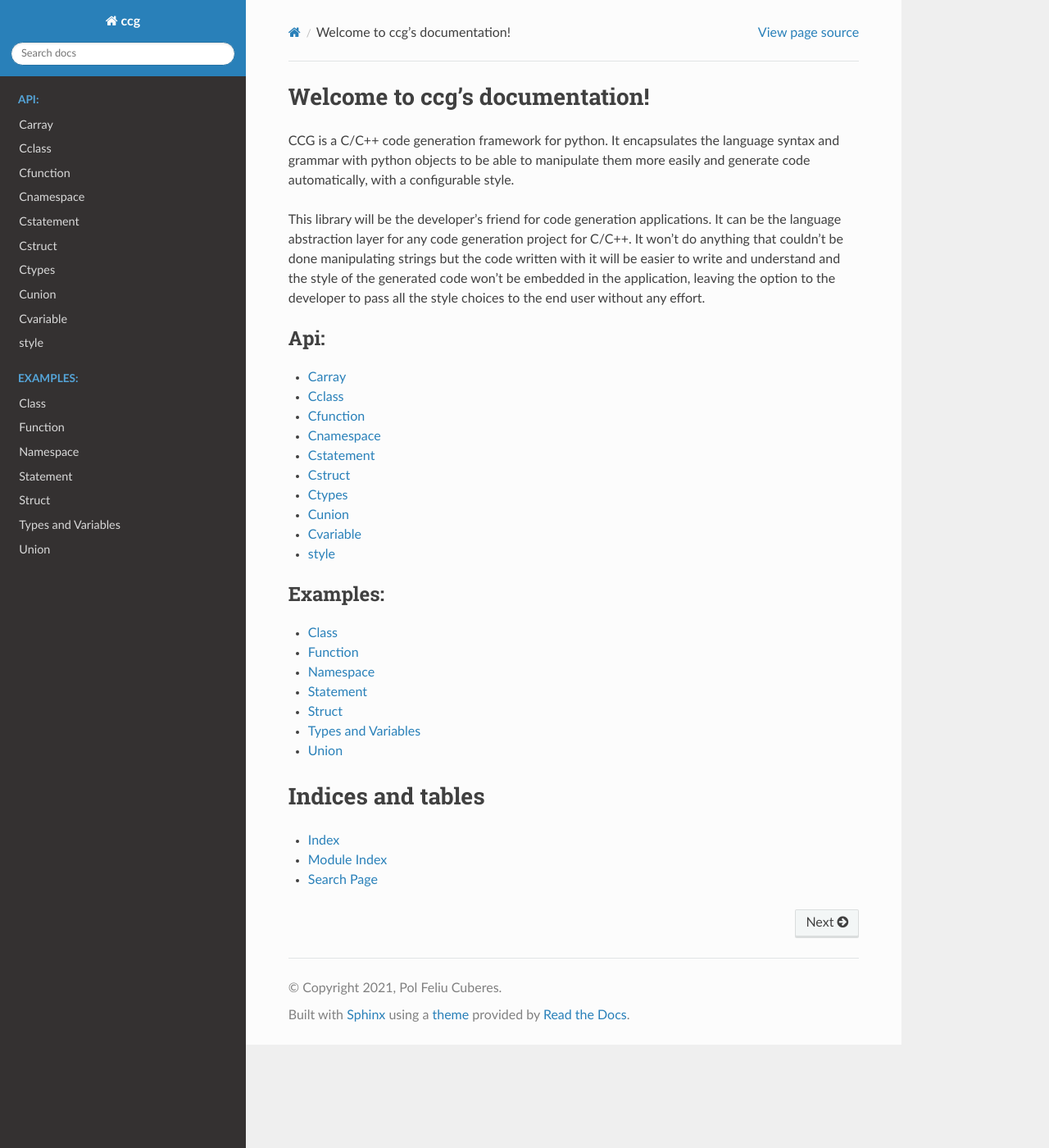
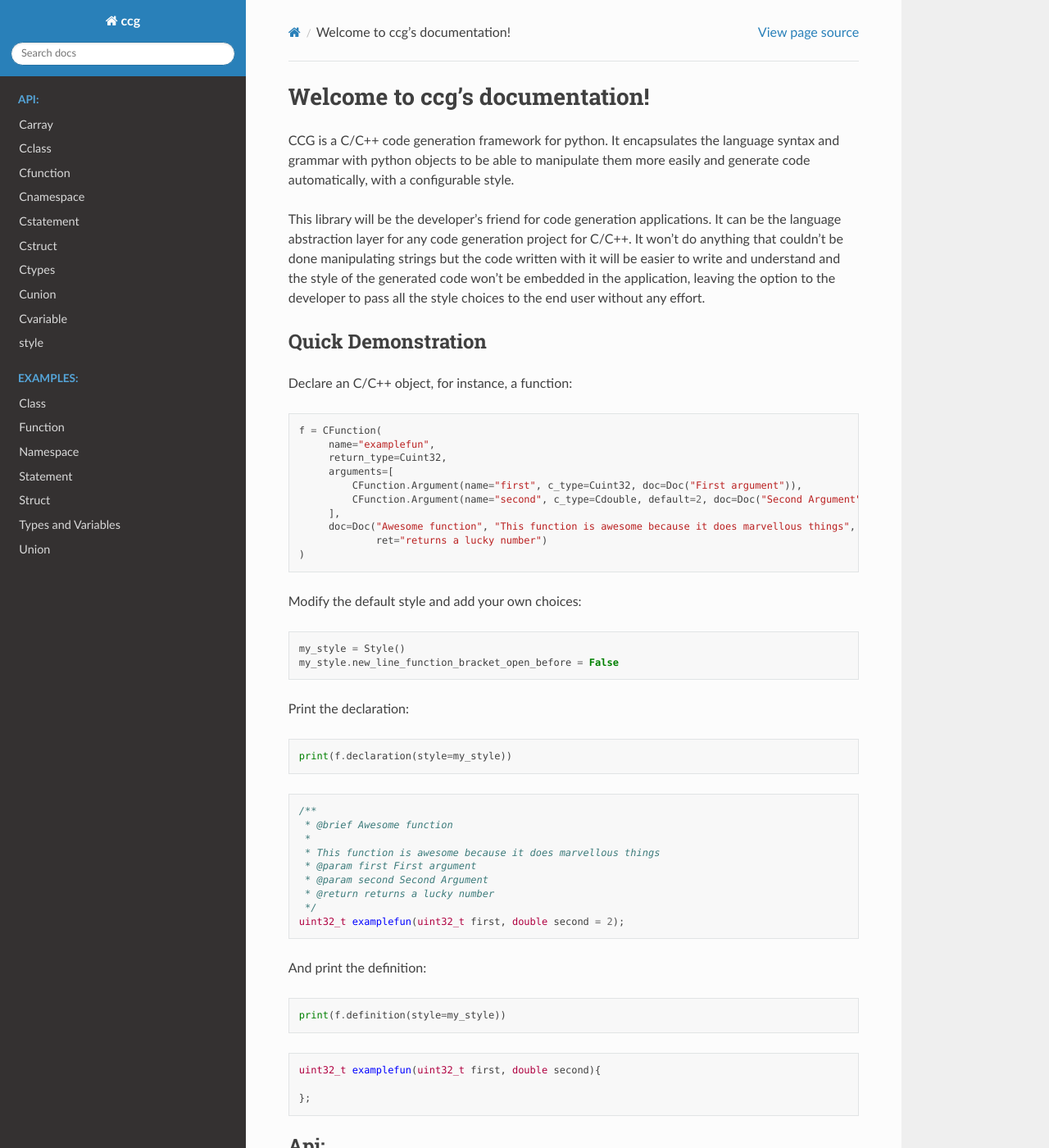
Before and after one commit to polfeliu/CCG, a Sphinx documentation site: the page built from doc/source/index.rst, in a window 1280 px wide and 1400 px high. Shown: the whole window at 82% size. Built offline with Sphinx 7.4.7 and the Read the Docs theme 2.0.0, drawn with Linux system fonts in a browser that asks for light colours.

Commit message:
quick demo for index

```diff
--- a/doc/source/index.rst
+++ b/doc/source/index.rst
@@ -4,6 +4,61 @@ Welcome to ccg's documentation!
 CCG is a C/C++ code generation framework for python. It encapsulates the language syntax and grammar with python objects to be able to manipulate them more easily and generate code automatically, with a configurable style.
 
 This library will be the developer's friend for code generation applications. It can be the language abstraction layer for any code generation project for C/C++. It won't do anything that couldn't be done manipulating strings but the code written with it will be easier to write and understand and the style of the generated code won't be embedded in the application, leaving the option to the developer to pass all the style choices to the end user without any effort.
+
+====================
+Quick Demonstration
+====================
+Declare an C/C++ object, for instance, a function:
+
+.. code-block:: python
+
+   f = CFunction(
+        name="examplefun",
+        return_type=Cuint32,
+        arguments=[
+            CFunction.Argument(name="first", c_type=Cuint32, doc=Doc("First argument")),
+            CFunction.Argument(name="second", c_type=Cdouble, default=2, doc=Doc("Second Argument"))
+        ],
+        doc=Doc("Awesome function", "This function is awesome because it does marvellous things",
+                ret="returns a lucky number")
+   )
+
+Modify the default style and add your own choices:
+
+.. code-block:: python
+
+   my_style = Style()
+   my_style.new_line_function_bracket_open_before = False
+
+Print the declaration:
+
+.. code-block:: python
+
+   print(f.declaration(style=my_style))
+
+.. code-block:: c
+
+   /**
+    * @brief Awesome function
+    *
+    * This function is awesome because it does marvellous things
+    * @param first First argument
+    * @param second Second Argument
+    * @return returns a lucky number
+    */
+   uint32_t examplefun(uint32_t first, double second = 2);
+
+And print the definition:
+
+.. code-block:: python
+
+   print(f.definition(style=my_style))
+
+.. code-block:: c
+
+   uint32_t examplefun(uint32_t first, double second){
+
+   };
 
 .. toctree::
    :maxdepth: 1
```
